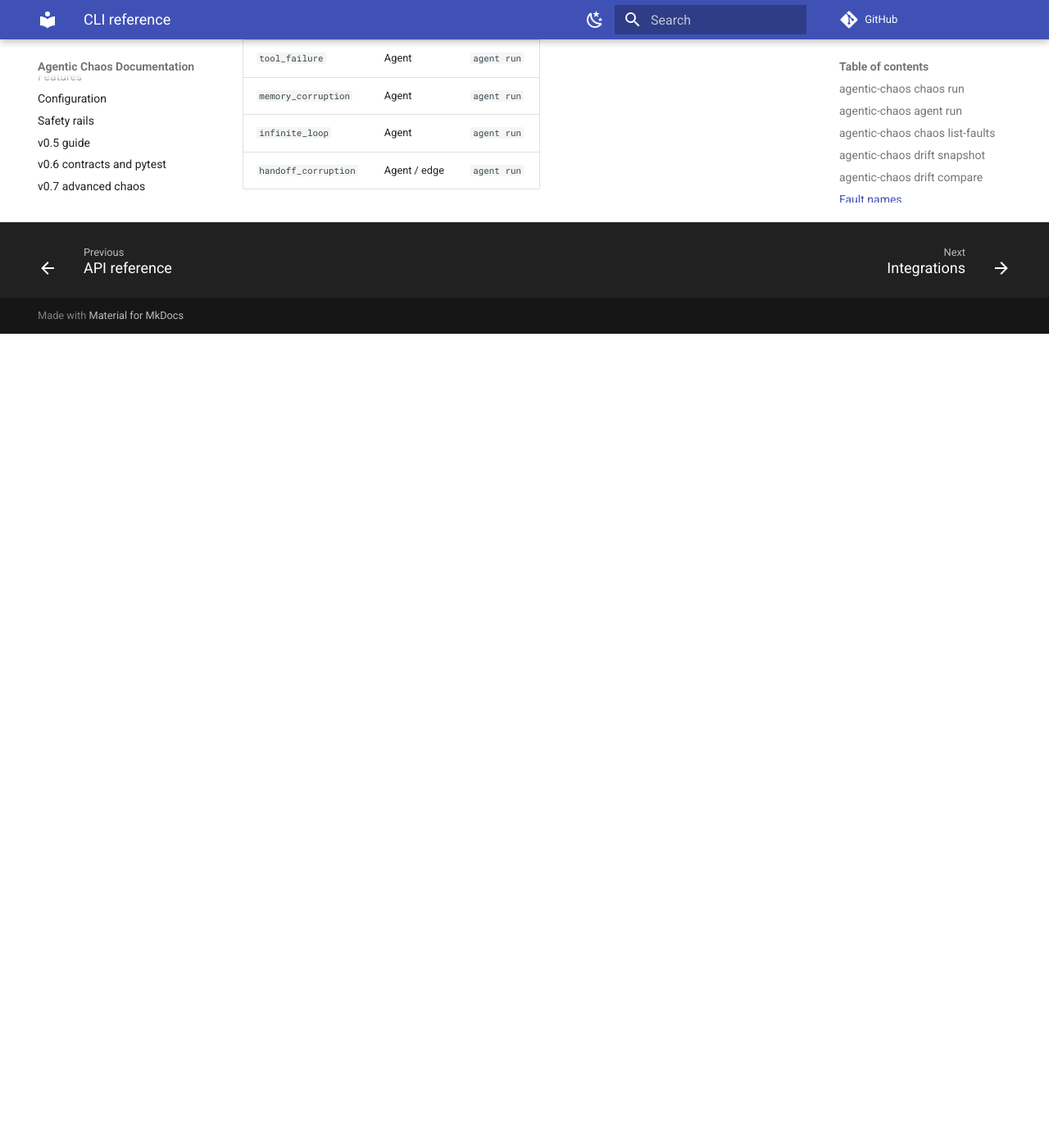
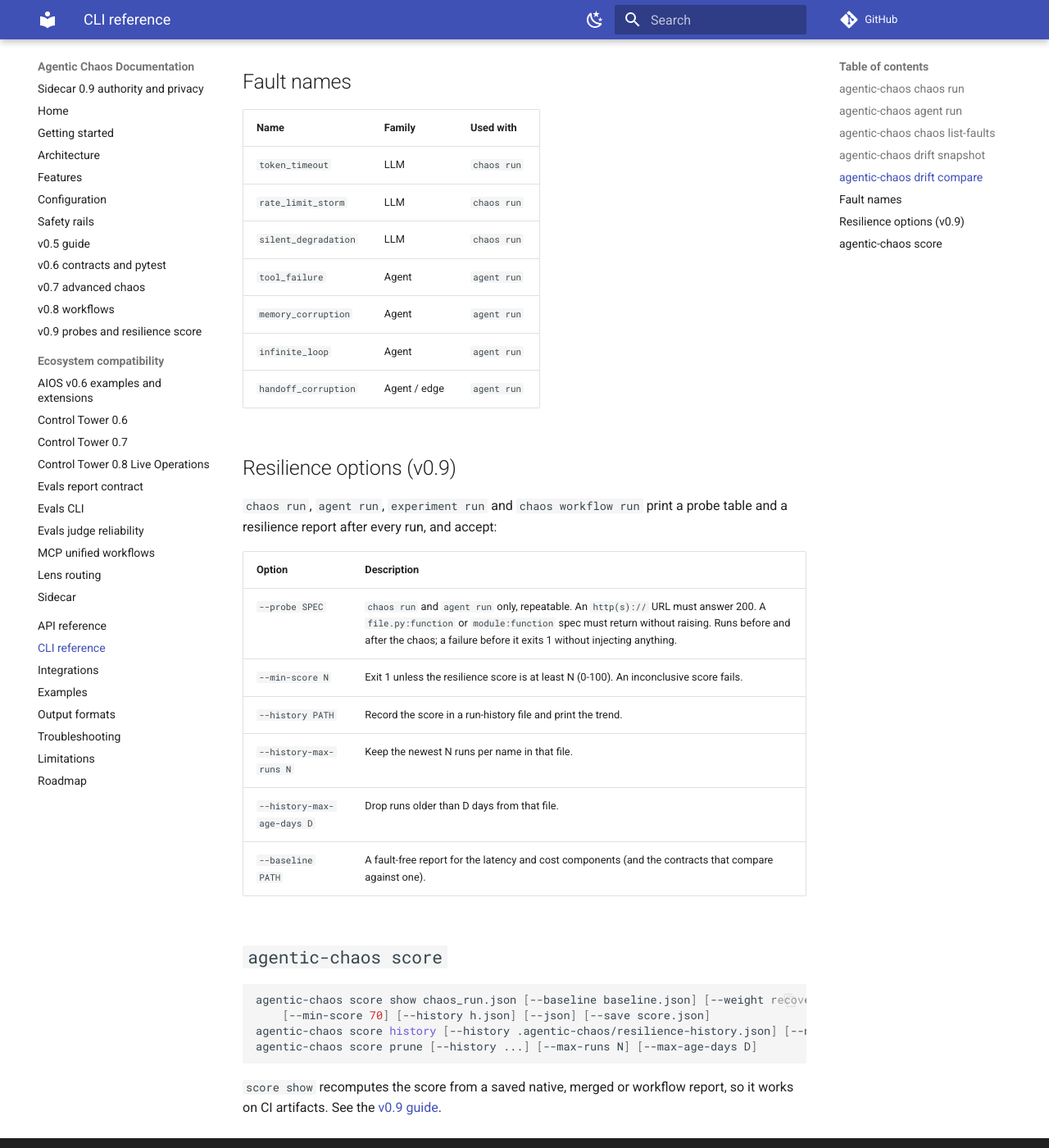
Before and after one commit to DeepAgentLabs/agentic-chaos, an MkDocs documentation site: the page built from docs/cli-reference.md, in a window 1280 px wide and 1400 px high, scrolled down 3614 px. Shown: the whole window at 82% size. Built offline with MkDocs 1.6.1 and Material for MkDocs 9.7.7, drawn with Linux system fonts in a browser that asks for light colours; comment, search, counter and statistics services are not loaded; before the commit the page ends 4021 px from its top, so only the background shows below that; some of the changed text lies outside the part shown.

Commit message:
docs(cli): document resilience options and the score commands

````diff
--- a/docs/cli-reference.md
+++ b/docs/cli-reference.md
@@ -6,13 +6,27 @@ from a source checkout.
 ```text
 agentic-chaos
 ├── chaos
-│   ├── run <script> --inject <faults> [--save <file>]
-│   └── list-faults
+│   ├── run <script> --inject <faults> [--save <file>] [--probe ...] [--min-score N]
+│   ├── list-faults
+│   └── workflow run|validate <file>
 ├── agent
-│   └── run <script> --inject <faults> [--save <file>]
-└── drift
-    ├── snapshot --name ... --save ...
-    └── compare <baseline> ...
+│   ├── run <script> --inject <faults> [--save <file>] [--probe ...] [--min-score N]
+│   └── fuzz <script>
+├── contracts
+│   ├── list
+│   └── check <report>
+├── experiment
+│   ├── validate <files>
+│   ├── run <file> [--min-score N] [--history <file>]
+│   └── schedule <file>
+├── score
+│   ├── show <report> [--baseline ...] [--min-score N] [--json]
+│   ├── history [--history <file>]
+│   └── prune [--history <file>] --max-runs N | --max-age-days D
+├── drift
+│   ├── snapshot --name ... --save ...
+│   └── compare <baseline> ...
+└── estimate
 ```
 
 Get help for any command with `--help`, for example
@@ -144,3 +158,29 @@ agentic-chaos drift compare baseline.json \
 | `memory_corruption` | Agent | `agent run` |
 | `infinite_loop` | Agent | `agent run` |
 | `handoff_corruption` | Agent / edge | `agent run` |
+
+## Resilience options (v0.9)
+
+`chaos run`, `agent run`, `experiment run` and `chaos workflow run` print a
+probe table and a resilience report after every run, and accept:
+
+| Option | Description |
+| --- | --- |
+| `--probe SPEC` | `chaos run` and `agent run` only, repeatable. An `http(s)://` URL must answer 200. A `file.py:function` or `module:function` spec must return without raising. Runs before and after the chaos; a failure before it exits 1 without injecting anything. |
+| `--min-score N` | Exit 1 unless the resilience score is at least N (0-100). An inconclusive score fails. |
+| `--history PATH` | Record the score in a run-history file and print the trend. |
+| `--history-max-runs N` | Keep the newest N runs per name in that file. |
+| `--history-max-age-days D` | Drop runs older than D days from that file. |
+| `--baseline PATH` | A fault-free report for the latency and cost components (and the contracts that compare against one). |
+
+## `agentic-chaos score`
+
+```bash
+agentic-chaos score show chaos_run.json [--baseline baseline.json] [--weight recovery=0.5] \
+    [--min-score 70] [--history h.json] [--json] [--save score.json]
+agentic-chaos score history [--history .agentic-chaos/resilience-history.json] [--name NAME] [--json]
+agentic-chaos score prune [--history ...] [--max-runs N] [--max-age-days D]
+```
+
+`score show` recomputes the score from a saved native, merged or workflow
+report, so it works on CI artifacts. See the [v0.9 guide](v0.9.md).
````
